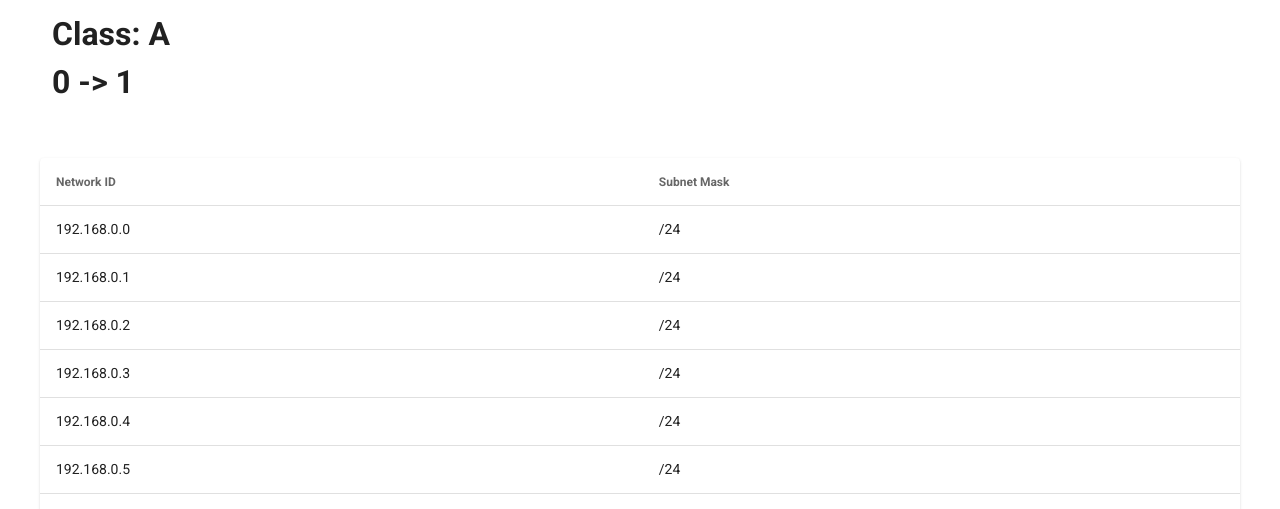
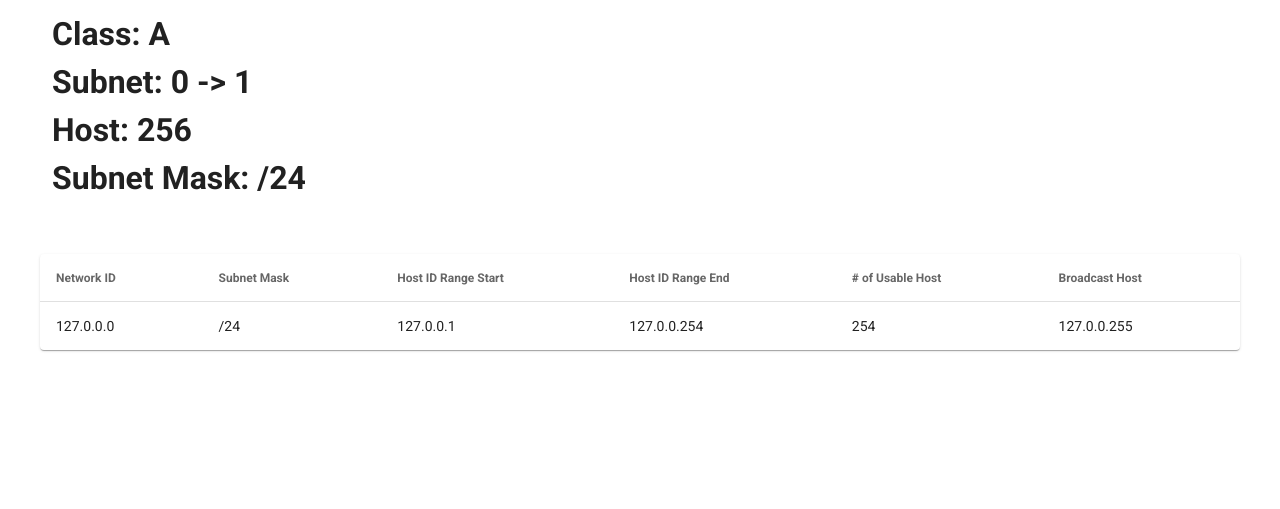
Before and after one commit to noor3030/ip-generator, a Vue app: page / in a window 1280 px wide. Both pictures are taken after a click on the button "GENERATE". Shown: the part 276-785 px from the top of the page. Built offline with nearby package versions, Linux system fonts and the light colour scheme.

Commit message:
complet table

```diff
--- a/src/db/GenerateSubnets.ts
+++ b/src/db/GenerateSubnets.ts
@@ -11,16 +11,19 @@ export function generateSubnets(
 
   const subnet: SubnetMask = getSubnetMask(subnetsCount)!;
 
-  const totalNetworks: number = 256 / subnet.subnet - 1;
+  const totalNetworks: number = subnet.subnet - 1;
 
-  for (let i = 0; i < totalNetworks; i++) {
+  const usableHosts: number = subnet.host - 2;
+
+  for (let i = 0; i <= totalNetworks; i++) {
+    const currentHost: number = i * subnet.host;
     subnetsAddress.push({
-      networkId: `192.168.0.${i * subnet.subnet}`,
+      networkId: ip.changeLastByte(currentHost),
       subnetMask: subnet.subnetMask,
-      hostIdRangeStart: "192.168.0.0",
-      hostIdRangeEnd: "192.168.0.0",
-      ofUsableHost: 2,
-      broadcastHost: "192.168.0.0",
+      hostIdRangeStart: ip.changeLastByte(currentHost + 1),
+      hostIdRangeEnd: ip.changeLastByte(currentHost + usableHosts),
+      ofUsableHost: usableHosts,
+      broadcastHost: ip.changeLastByte(currentHost + subnet.host - 1),
     });
   }
 
@@ -28,6 +31,7 @@ export function generateSubnets(
 }
 
 export function getSubnetMask(subnet: number): SubnetMask | null {
+  if (subnet < 255) {
     let subnetMask: SubnetMask | null = null;
     for (let i = 0; i < subnets.length; i++) {
       const element = subnets[i];
@@ -37,4 +41,7 @@ export function getSubnetMask(subnet: number): SubnetMask | null {
       }
     }
     return subnetMask;
+  } else {
+    return subnets[subnets.length - 1];
   }
+}
--- a/src/db/models/IPAdress.ts
+++ b/src/db/models/IPAdress.ts
@@ -27,4 +27,8 @@ export class IPAdress {
   public get byte4(): number {
     return Number(this.bytes[3]);
   }
+
+  changeLastByte(byte4: number): string {
+    return `${this.byte1}.${this.byte2}.${this.byte3}.${byte4}`;
+  }
 }
--- a/src/main.ts
+++ b/src/main.ts
@@ -3,7 +3,7 @@ import App from './App.vue'
 import './registerServiceWorker'
 import router from './router'
 import store from './store'
-import vuetify from './plugins/vuetify'
+import vuetify from './views/plugins/vuetify'
 
 Vue.config.productionTip = false
 
--- a/src/views/Home.vue
+++ b/src/views/Home.vue
@@ -21,7 +21,9 @@
     <v-col>
       <h1>IP: {{ ipAddress.ip }}</h1>
       <h1 v-if="networkClass">Class: {{ networkClass.name }}</h1>
-      <h1 v-if="subnet">{{ subnetsCount }} -> {{ subnet.subnet }}</h1>
+      <h1 v-if="subnet">Subnet: {{ subnetsCount }} -> {{ subnet.subnet }}</h1>
+      <h1 v-if="subnet">Host: {{ subnet.host }}</h1>
+      <h1 v-if="subnet">Subnet Mask: {{ subnet.subnetMask }}</h1>
     </v-col>
     <v-data-table
       :headers="headers"
@@ -54,10 +56,13 @@ export default Vue.extend({
       ip: "127.0.0.1",
       port: "8888",
       subnets: [] as Array<Subnet>,
-      headers: [{ text: "Network ID", value: "networkId" },
-      { text: "Subnet Mask", value: "subnetMask" },
-
-
+      headers: [
+        { text: "Network ID", value: "networkId" },
+        { text: "Subnet Mask", value: "subnetMask" },
+        { text: "Host ID Range Start", value: "hostIdRangeStart" },
+        { text: "Host ID Range End", value: "hostIdRangeEnd" },
+        { text: "# of Usable Host", value: "ofUsableHost" },
+        { text: "Broadcast Host", value: "broadcastHost" },
       ],
     };
   },
```
Also changed, not shown: src/views/plugins/vuetify.ts (renamed from src/plugins/vuetify.ts). Lines whose indentation alone changed are shown as unchanged.
